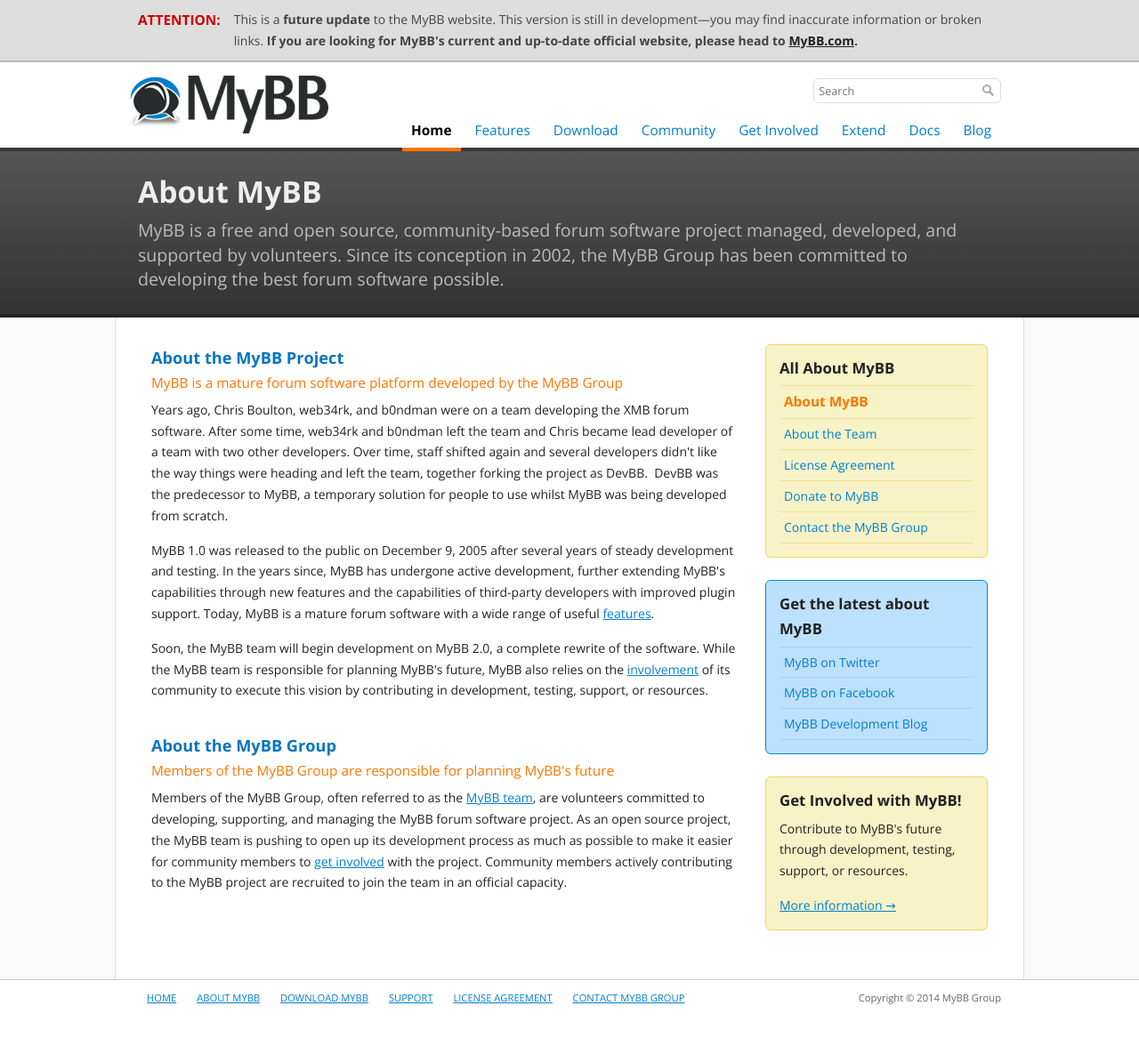
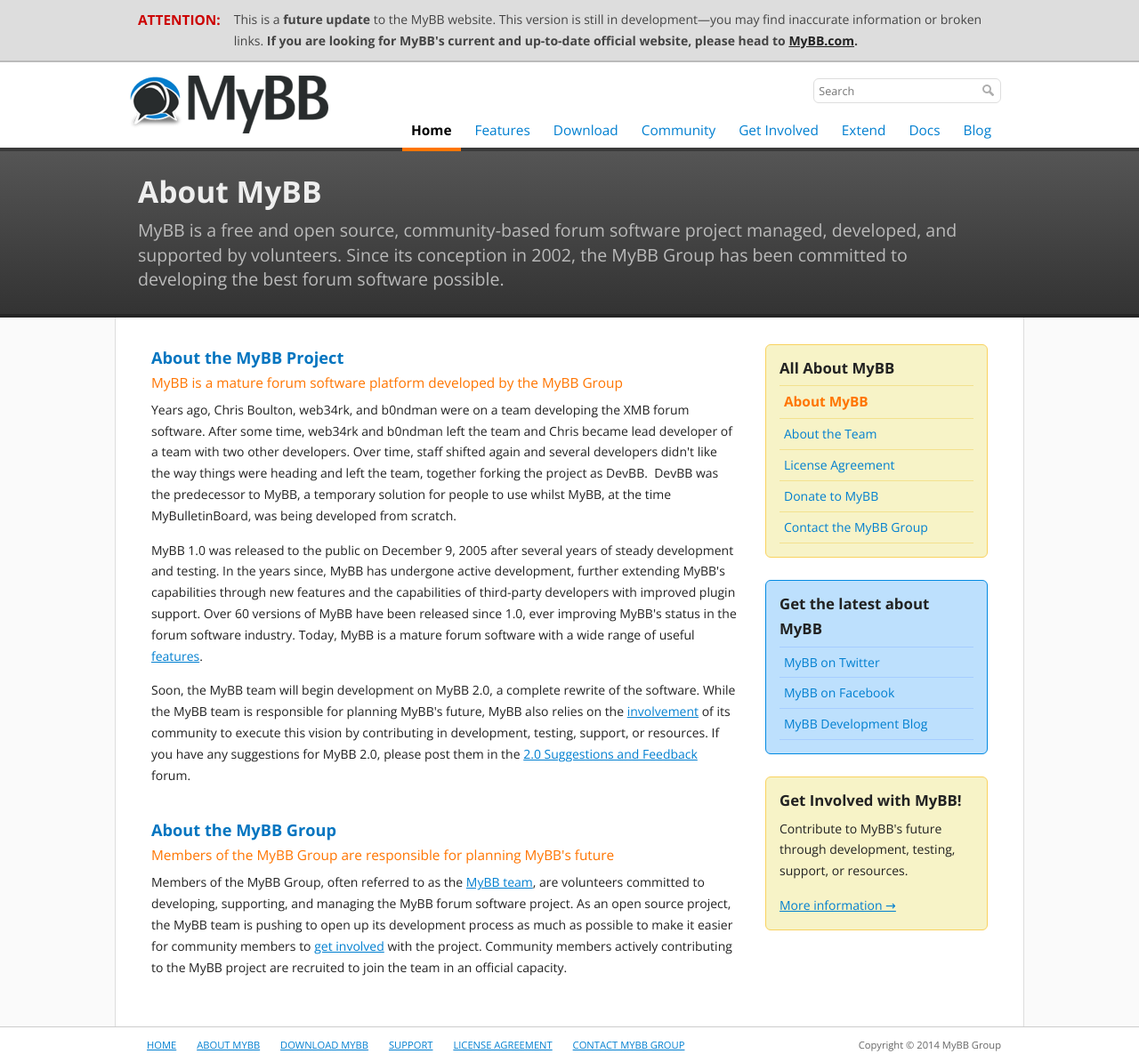
Before and after one commit to mybb/mybb.com, a Jekyll site: the page built from about/index.html, in a window 1280 px wide. Shown: the whole page at 89% size. Built offline with Jekyll 4.4.1, drawn with Linux system fonts in a browser that asks for light colours; nearby versions of some CDN libraries; Markdown is read by kramdown in place of the engine named in the settings; before the commit the page ends 1141 px from its top, so only the background shows below that.

Commit message:
Improve "About MyBB" article

```diff
--- a/about/index.html
+++ b/about/index.html
@@ -43,11 +43,11 @@
 			<p>MyBB is a mature forum software platform developed by the MyBB Group</p>
 		</header>
 		<p>
-			Years ago, Chris Boulton, web34rk, and b0ndman were on a team developing the XMB forum software. After some time, web34rk and b0ndman left the team and Chris became lead developer of a team with two other developers. Over time, staff shifted again and several developers didn't like the way things were heading and left the team, together forking the project as DevBB. &nbsp;DevBB was the predecessor to MyBB, a temporary solution for people to use whilst MyBB was being developed from scratch.</p>
+			Years ago, Chris Boulton, web34rk, and b0ndman were on a team developing the XMB forum software. After some time, web34rk and b0ndman left the team and Chris became lead developer of a team with two other developers. Over time, staff shifted again and several developers didn't like the way things were heading and left the team, together forking the project as DevBB. &nbsp;DevBB was the predecessor to MyBB, a temporary solution for people to use whilst MyBB, at the time MyBulletinBoard, was being developed from scratch.</p>
 		<p>
-			MyBB 1.0 was released to the public on December 9, 2005 after several years of steady development and testing. In the years since, MyBB has undergone active development, further extending MyBB's capabilities through new features and the capabilities of third-party developers with improved plugin support. Today, MyBB is a mature forum software with a wide range of useful <a href="{{ site.baseurl }}/features">features</a>.</p>
+			MyBB 1.0 was released to the public on December 9, 2005 after several years of steady development and testing. In the years since, MyBB has undergone active development, further extending MyBB's capabilities through new features and the capabilities of third-party developers with improved plugin support. Over 60 versions of MyBB have been released since 1.0, ever improving MyBB's status in the forum software industry. Today, MyBB is a mature forum software with a wide range of useful <a href="{{ site.baseurl }}/features">features</a>.</p>
 		<p>
-			Soon, the MyBB team will begin development on MyBB 2.0, a complete rewrite of the software. While the MyBB team is responsible for planning MyBB's future, MyBB also relies on the <a href="{{ site.baseurl }}/get-involved">involvement</a> of its community to execute this vision by contributing in development, testing, support, or resources.</p>
+			Soon, the MyBB team will begin development on MyBB 2.0, a complete rewrite of the software. While the MyBB team is responsible for planning MyBB's future, MyBB also relies on the <a href="{{ site.baseurl }}/get-involved">involvement</a> of its community to execute this vision by contributing in development, testing, support, or resources. If you have any suggestions for MyBB 2.0, please post them in the <a href="http://community.mybb.com/forum-158.html">2.0 Suggestions and Feedback</a> forum.</p>
 	</section>
 
 	<section class="general">
```
